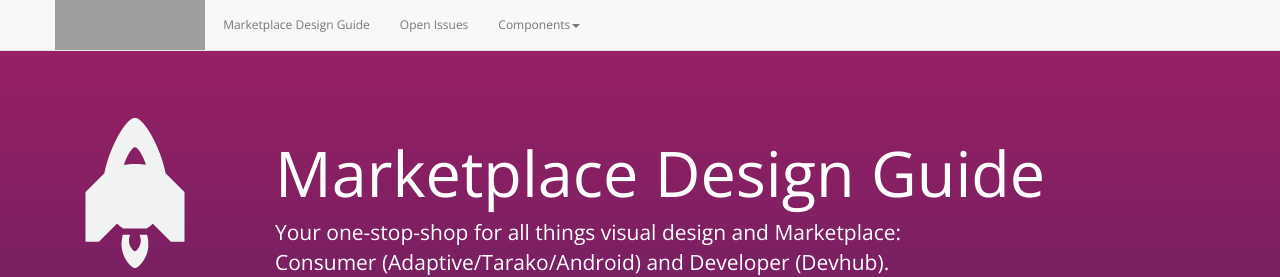
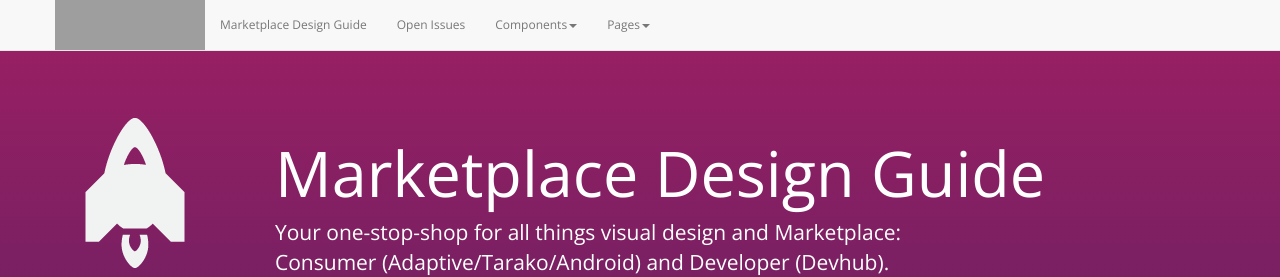
Before and after one commit to MarketplaceUX/marketplace-style-guides, a Jekyll site: the page built from index.html, in a window 1280 px wide. Shown: the top 277 px of the page. Built offline with Jekyll 4.4.1, drawn with Linux system fonts in a browser that asks for light colours; nearby versions of some CDN libraries; some web fonts are replaced; grey boxes are pictures that could not be loaded.

Commit message:
Added navigation for pages

```diff
--- a/_includes/specNav.html
+++ b/_includes/specNav.html
@@ -1,6 +1,7 @@
 <header>
 	<nav class="navbar navbar-default navbar-fixed-top" role="navigation">
 		<div class="container">
+
 			<div class="navbar-header">
 				<button type="button" class="navbar-toggle" data-toggle="collapse" data-target="#marketplaceUXSpecCollapse">
 					<span class="sr-only">Toggle navigation</span>
@@ -8,13 +9,17 @@
 					<span class="icon-bar"></span>
 					<span class="icon-bar"></span>
 				</button>
-							<a class="navbar-brand marketplaceLogo" href="https://wiki.mozilla.org/Marketplace/Marketplace_UX"><a href="">&nbsp;</a>
+				<a class="navbar-brand marketplaceLogo" href="https://wiki.mozilla.org/Marketplace/Marketplace_UX">&nbsp;</a>
 			</div>
+
 			<div class="collapse navbar-collapse" id="marketplaceUXSpecCollapse">
+
 				<ul class="nav navbar-nav">
+
 					<li><a href="index.html">Marketplace Design Guide</a></li>
 
-								<li><a href="https://github.com/pwalm/marketplace-style-guides/issues">Open Issues</a><li>
+					<li><a href="https://github.com/pwalm/marketplace-style-guides/issues">Open Issues</a></li>
+
 					<li class="dropdown">
 						<a href="#" class="dropdown-toggle" data-toggle="dropdown">Components<b class="caret"></b></a>
 						<ul class="dropdown-menu">
@@ -30,10 +35,50 @@
 							<li><a href="blocks.html">Collection Blocks</a></li>
 						</ul>
 					</li>
+
+					<li class="dropdown">
+						<a href="#" class="dropdown-toggle" data-toggle="dropdown">Pages<b class="caret"></b></a>
+
+						<ul class="dropdown-menu">
+
+							<li><a href="home.html">Home – The Feed</a></li>
+							<li class="menuHeading"></li>
+
+							<li><a href="new.html">New</a></li>
+							<li class="menuHeading"></li>
+
+							<li><a href="popular.html">Popular</a></li>
+							<li class="menuHeading"></li>
+
+							<li><a href="buttons.html">Categories</a></li>
+							<li class="menuHeading"></li>
+
+							<li><a href="http://mhanratty.github.io/marketplaceux-usercollections/projectSpecsCommunity.html">Community <img src="img/external-link.png"></a></li>
+
+							<li class="menuHeading"><em>My Account</em></li>
+							<li><a href="my-account-profile.html">Profile</a></li>
+							<li><a href="http://mhanratty.github.io/marketplaceux-usercollections/projectSpecsCollections.html">Apps & Collections <img src="img/external-link.png"></a></li>
+							<li><a href="my-account-feedback.html">Feedback</a></li>
+
+							<li class="menuHeading"><em>App Landing</em></li>
+							<li><a href="app-landing-page.html">Page</a></li>
+							<li><a href="app-landing-preview.html">Write a Review</a></li>
+							<li><a href="app-landing-issue.html">Report Issue</a></li>
+							<li><a href="app-landing-privacy.html">Privacy Policy</a></li>
+
+							<li class="menuHeading"><em>Search Results Page</em></li>
+							<li><a href="search-list-layout.html">Populated, List Layout</a></li>
+							<li><a href="search-gallery-layout.html">Populated, Gallery Layout</a></li>
+							<li><a href="search-empty.html">Empty</a></li>
+
 						</ul>
+
 					</li>
+
         </ul>
+
 			</div>
+
 		</div>
 	</nav>
 </header>
```
Also changed, not shown: img/external-link.png (added). Lines whose indentation alone changed are shown as unchanged.
